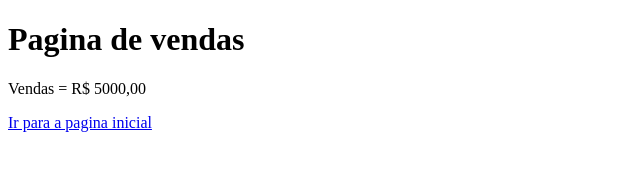
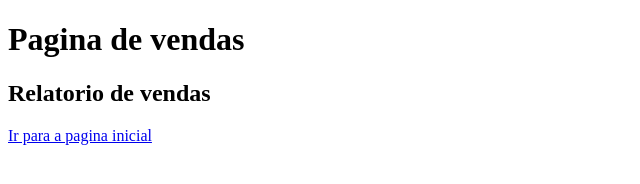
Before and after one commit to LucasBonny/aulagithub, a plain HTML site: page vendas.html in a window 1280 px wide. Shown: the whole page, without its empty margins (0-640 px from the left). Drawn offline with Linux system fonts and the light colour scheme.

Commit message:
Modificação do vendas.html

```diff
--- a/vendas.html
+++ b/vendas.html
@@ -7,7 +7,7 @@
 </head>
 <body>
     <h1>Pagina de vendas</h1>
-    <p>Vendas = R$ 5000,00</p>
+    <h2>Relatorio de vendas</h2>
     <a href="/index.html">Ir para a pagina inicial</a>
 </body>
 </html>
```
